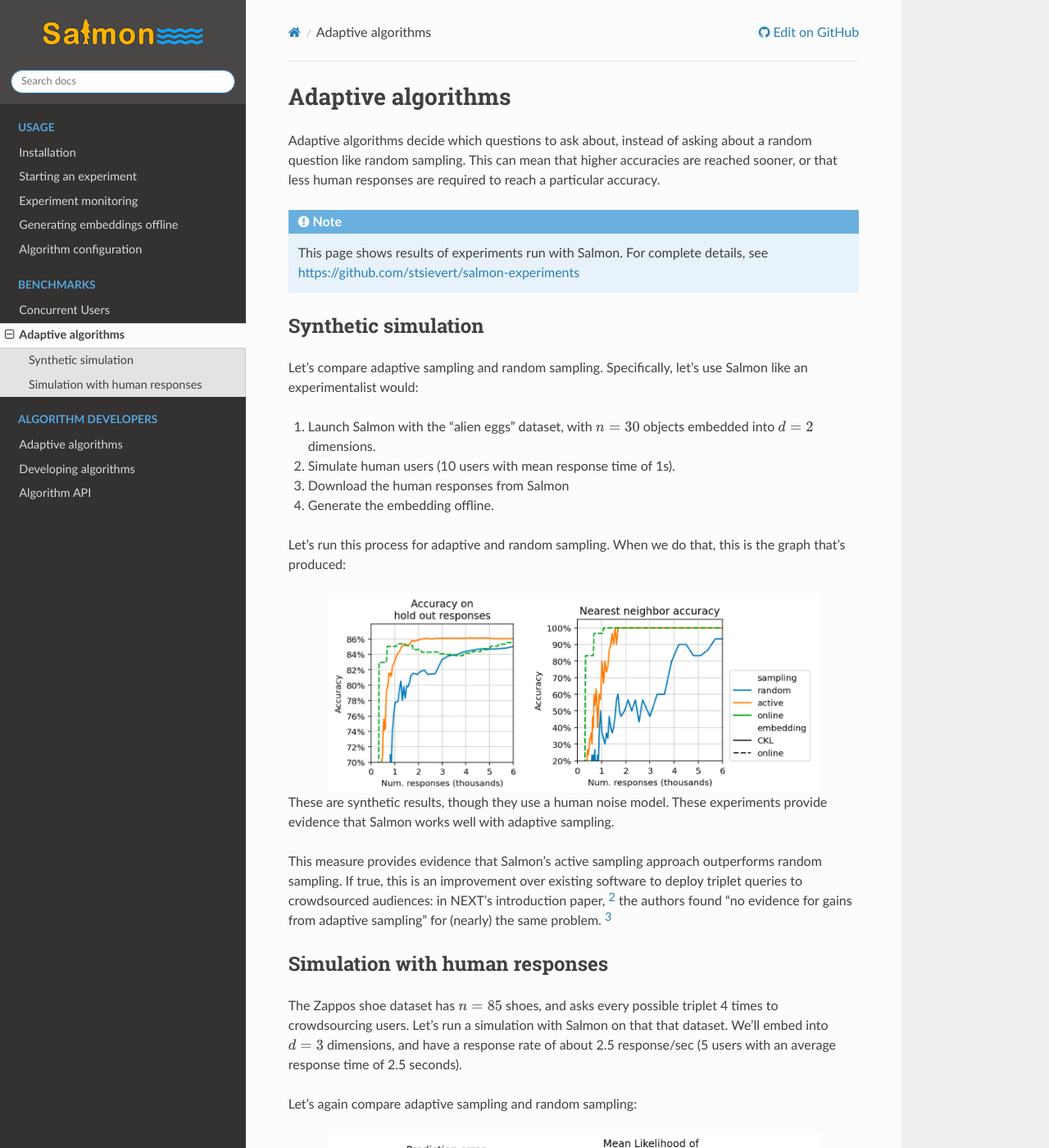
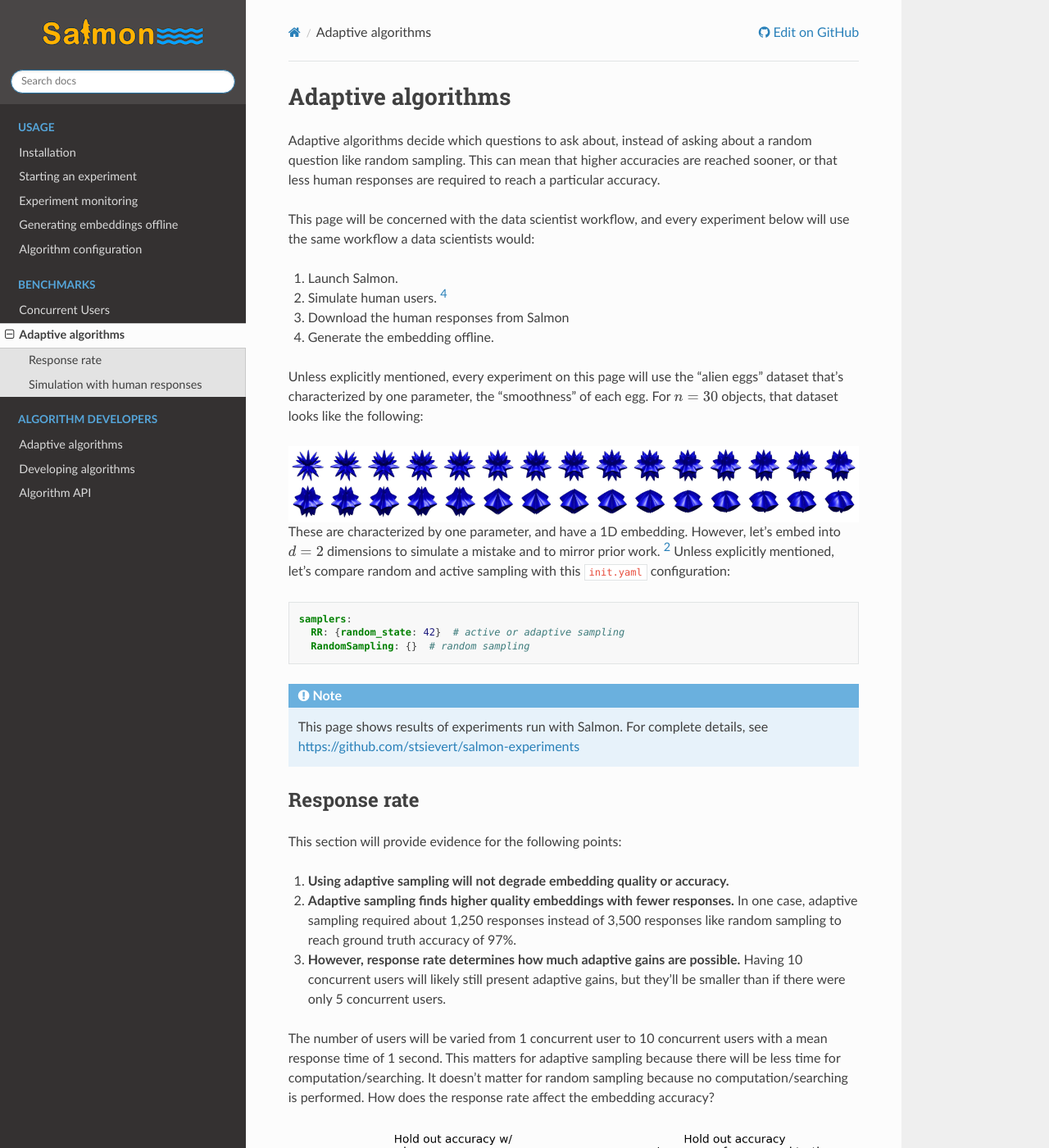
Before and after one commit to stsievert/salmon, a Sphinx documentation site: the page built from docs/source/benchmarks/adaptive.rst, in a window 1280 px wide and 1400 px high. Shown: the whole window at 82% size. Built offline with Sphinx 7.4.7 and the Read the Docs theme 2.0.0, drawn with Linux system fonts in a browser that asks for light colours; some of the changed text lies outside the part shown.

Commit message:
DOC: rework adaptive benchmarks

```diff
--- a/docs/source/benchmarks/adaptive.rst
+++ b/docs/source/benchmarks/adaptive.rst
@@ -8,32 +8,70 @@ about a random question like random sampling. This can mean that higher
 accuracies are reached sooner, or that less human responses are required to
 reach a particular accuracy.
 
+This page will be concerned with the data scientist workflow, and every
+experiment below will use the same workflow a data scientists would:
+
+1. Launch Salmon.
+2. Simulate human users. [#noise]_
+3. Download the human responses from Salmon
+4. Generate the embedding offline.
+
+Unless explicitly mentioned, every experiment on this page will use the "alien
+eggs" dataset that's characterized by one parameter, the "smoothness" of each
+egg. For :math:`n=30` objects, that dataset looks like the following:
+
+.. image:: imgs/alien-eggs.png
+   :width: 100%
+   :align: center
+
+These are characterized by one parameter, and have a 1D embedding. However,
+let's embed into :math:`d=2` dimensions to simulate a mistake and to mirror
+prior work. [2]_ Unless explicitly mentioned, let's compare random and active
+sampling with this ``init.yaml`` configuration:
+
+.. code-block:: yaml
+
+   samplers:
+     RR: {random_state: 42}  # active or adaptive sampling
+     RandomSampling: {}  # random sampling
+
 .. note::
 
    This page shows results of experiments run with Salmon.
    For complete details, see https://github.com/stsievert/salmon-experiments
 
-Synthetic simulation
---------------------
+Response rate
+-------------
 
-Let's compare adaptive sampling and random sampling. Specifically, let's use
-Salmon like an experimentalist would:
+This section will provide evidence for the following points:
 
-1. Launch Salmon with the "alien eggs" dataset, with :math:`n=30` objects
-   embedded into :math:`d=2` dimensions.
-2. Simulate human users (10 users with mean response time of 1s).
-3. Download the human responses from Salmon
-4. Generate the embedding offline.
+1. **Using adaptive sampling will not degrade embedding quality or accuracy.**
+2. **Adaptive sampling finds higher quality embeddings with fewer responses.**
+   In one case, adaptive sampling required about 1,250 responses instead of
+   3,500 responses like random sampling to reach ground truth accuracy of 97%.
+3. **However, response rate determines how much adaptive gains are possible.**
+   Having 10 concurrent users will likely still present adaptive gains, but
+   they'll be smaller than if there were only 5 concurrent users.
 
-Let's run this process for adaptive and random sampling. When we do that, this
-is the graph that's produced:
+The number of users will be varied from 1 concurrent user to 10 concurrent
+users with a mean response time of 1 second. This matters for adaptive sampling
+because there will be less time for computation/searching. It doesn't matter
+for random sampling because no computation/searching is performed. How does
+the response rate affect the embedding accuracy?
 
-.. image:: imgs/synth-eg-acc.png
-   :width: 600px
+.. image:: imgs/accuracy.png
+   :width: 100%
    :align: center
 
-These are synthetic results, though they use a human noise model. These
-experiments provide evidence that Salmon works well with adaptive sampling.
+This graph shows two measures: accuracy on a set of test human responses (left)
+and responses that are 100% accurate on the ground truth dataset (right). The
+graph on the right is a measure of quality on the underlying embedding. The
+graph on the left shows that that this quality is reflected in hold-out
+performance on human responses.
+
+These experiments provide evidence that the adaptive sampling above works well
+in crowdsourcing settings. Additionally, they provide evidence that Salmon's
+adaptive sampling does not perform worse than random sampling.
 
 This measure provides evidence that Salmon's active sampling approach
 outperforms random sampling. If true, this is an improvement over existing
@@ -44,6 +82,8 @@ sampling" for (nearly) the same problem. [#same]_
 
 Simulation with human responses
 -------------------------------
+
+*This section uses the Zappos shoe dataset, not the alien eggs dataset*
 
 The Zappos shoe dataset has :math:`n=85` shoes, and asks every possible triplet
 4 times to crowdsourcing users. Let's run a simulation with Salmon on that that
@@ -82,3 +122,7 @@ al. in their Figure 3. [1]_
            are the same experiment, up to different responses (NEXT
            actually runs crowdsourcing experiments; Salmon's noise model is
            generated from those responses).
+
+
+.. [#noise] Specifically, with a noise model developed the human responses collected
+            for Fig. 3 of the NEXT paper. [2]_
```
Also changed, not shown: docs/source/benchmarks/imgs/accuracy.png (added), docs/source/benchmarks/imgs/alien-eggs.png (added).
